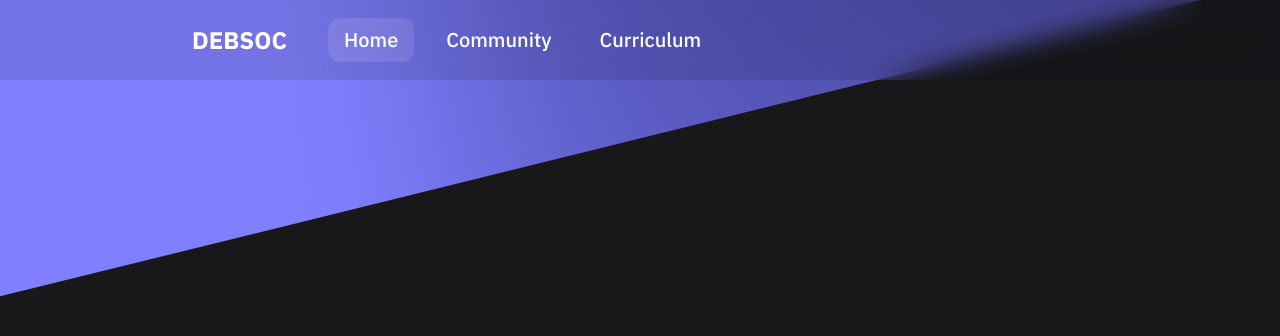
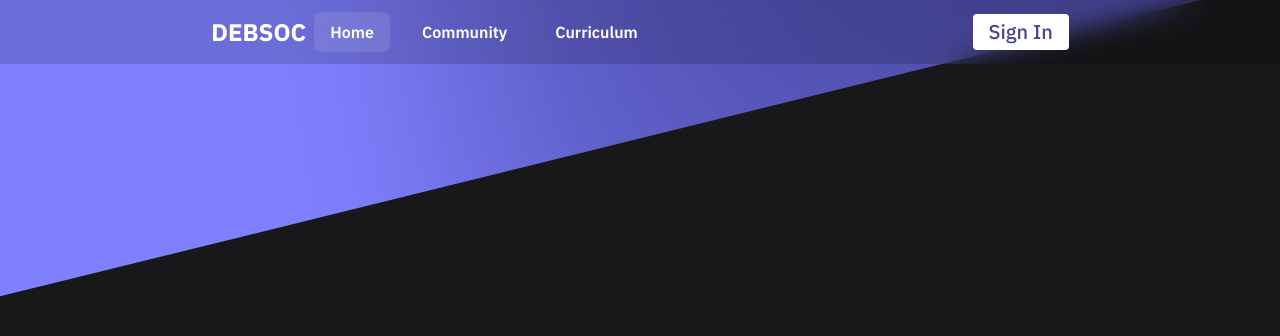
Before and after one commit to abhay-ag/DEBSOC-Final, a React (Create React App) app: page / in a window 1280 px wide. Shown: the top 336 px of the page. Built offline with nearby package versions, Linux system fonts and the light colour scheme.

Commit message:
navbar complete | custom color added

```diff
--- a/src/Navbar.jsx
+++ b/src/Navbar.jsx
@@ -23,14 +23,19 @@ function Navbar({title, links}) {
     })
   })
   return (
-    <div className="w-screen h-16 md:h-20 bg-white-rgba backdrop-blur-md z-[9999] fixed top-0 justify-center flex items-center">
-      <div className="flex px-5 md:px-0 flex-1 md:flex-[0.1_0_0%] font-bold text-white text-2xl box-border">
+    <div className="w-screen h-16 bg-white-rgba backdrop-blur-md z-[9999] fixed top-0 justify-center flex items-center">
+      <div className="flex px-5 md:px-0 flex-1 md:flex-[0.07_0_0%] font-extrabold text-white text-2xl box-border">
           <Link to= '/' className='link'>
             {title}
           </Link>
       </div>
-      <div className="flex flex-1 md:flex-[0.6_0_0%] font-medium text-white text-xl box-border">
-        {links?.map(link => <Link to={`${link === 'Home' ? '/' : link.toLowerCase() }`} key = {link} className={`hidden md:block box-border px-4 py-2 mx-2 rounded-xl hover:bg-black-rgba transition duration-150 ease-out`}>{link}</Link>)}
+      <div className="flex flex-1 md:flex-[0.45_0_0%] font-semibold text-white text box-border">
+        {links?.map(link => <Link to={`${link === 'Home' ? '/' : link.toLowerCase() }`} key = {link} className={`hidden md:block box-border px-4 py-2 mx-2 rounded-lg hover:bg-black-rgba transition duration-150 ease-out`}>{link}</Link>)}
+      </div>
+      <div className="flex flex-1 md:flex-[0.15_0_0%] items-center justify-end">
+        <Link to= '/login' className='link'>
+          <button className="rounded bg-white px-4 font-medium text-xl py-1 text-magenta">Sign In</button>
+        </Link>
       </div>
     </div>
   )
--- a/tailwind.config.js
+++ b/tailwind.config.js
@@ -3,9 +3,10 @@ module.exports = {
   theme: {
     extend: {
       colors: {
-        'white-rgba': 'rgba(0,0,0,0.1)',
+        'white-rgba': 'rgba(0,0,0,0.15)',
         'black-rgba': 'rgba(255,255,255,0.1)',
-        'bgb': 'rgb(24,24,27)'
+        'bgb': 'rgb(24,24,27)',
+        'magenta': 'rgb(69, 69, 145)'
       }
     },
   },
```
Also changed, not shown: src/style.css.
